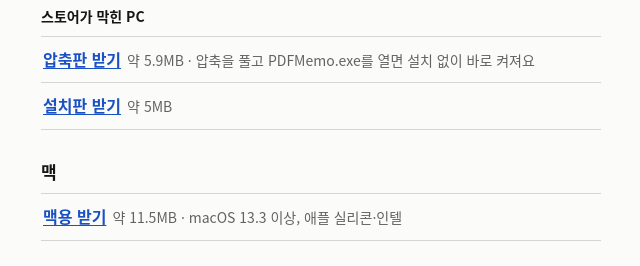
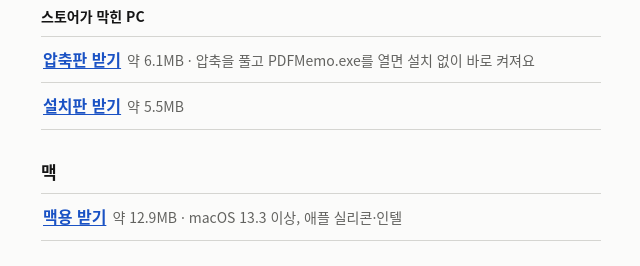
Before and after one commit to pdfmemo/pdf-memo, a plain HTML site: page index.html in a window 1280 px wide. Shown: the part 339-605 px from the top of the page, 319-959 px from the left. Drawn offline with Linux system fonts and the light colour scheme.

Commit message:
받기 파일 크기를 0.5.1에 맞춤
압축판 약 6.1MB, 설치판 약 5.5MB, 맥 약 12.9MB.

Co-Authored-By: Claude Opus 5.5 <noreply@anthropic.com>
Claude-Session: https://claude.ai/code/session_01WyqkAihE3aexsGnF849kEa

```diff
--- a/index.html
+++ b/index.html
@@ -80,12 +80,12 @@ html[data-view="m"] #pc,html[data-view="pc"] #m{display:none}
 <p class="small muted">경고 창 없이 설치되고, 새 판이 나오면 스토어가 알아서 업데이트해요.</p>
 <p class="small"><b>스토어가 막힌 PC</b></p>
 <ul class="dl">
-<li><a href="https://github.com/pdfmemo/pdf-memo/releases/latest/download/PDF-Memo-Windows.zip">압축판 받기</a><span class="small muted">약 5.9MB · 압축을 풀고 PDFMemo.exe를 열면 설치 없이 바로 켜져요</span></li>
-<li><a href="https://github.com/pdfmemo/pdf-memo/releases/latest/download/PDF-Memo-Windows-Setup.exe">설치판 받기</a><span class="small muted">약 5MB</span></li>
+<li><a href="https://github.com/pdfmemo/pdf-memo/releases/latest/download/PDF-Memo-Windows.zip">압축판 받기</a><span class="small muted">약 6.1MB · 압축을 풀고 PDFMemo.exe를 열면 설치 없이 바로 켜져요</span></li>
+<li><a href="https://github.com/pdfmemo/pdf-memo/releases/latest/download/PDF-Memo-Windows-Setup.exe">설치판 받기</a><span class="small muted">약 5.5MB</span></li>
 </ul>
 <h2>맥</h2>
 <ul class="dl">
-<li><a href="https://github.com/pdfmemo/pdf-memo/releases/latest/download/PDF-Memo-Mac.dmg">맥용 받기</a><span class="small muted">약 11.5MB · macOS 13.3 이상, 애플 실리콘·인텔</span></li>
+<li><a href="https://github.com/pdfmemo/pdf-memo/releases/latest/download/PDF-Memo-Mac.dmg">맥용 받기</a><span class="small muted">약 12.9MB · macOS 13.3 이상, 애플 실리콘·인텔</span></li>
 </ul>
 <h2>처음 열 때</h2>
 <p class="small">혼자 만든 무료 프로그램이라 돈을 내고 받는 서명이 없어서, 여기서 받은 판은 처음 한 번 경고가 떠요. 스토어판은 경고가 없어요.</p>
```
